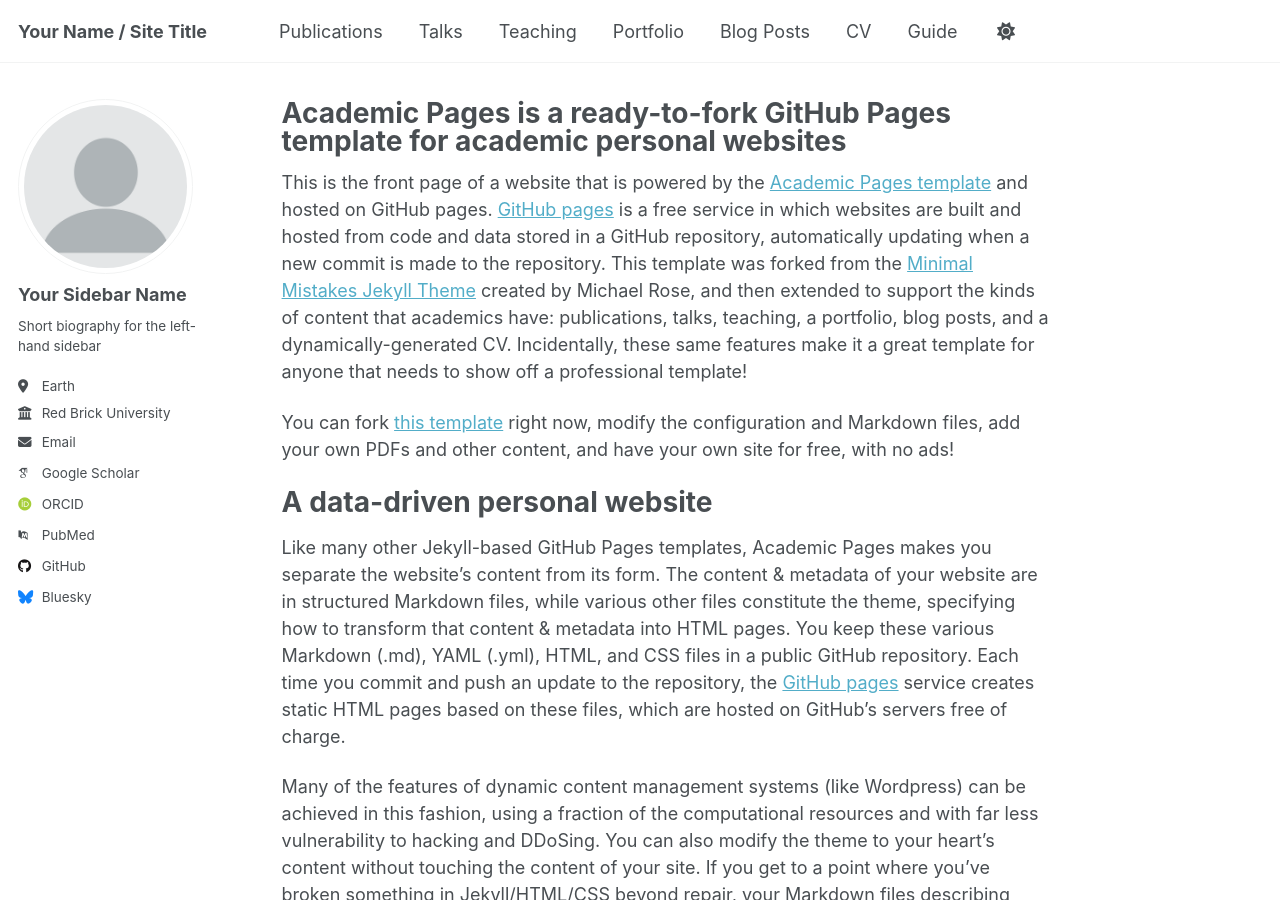
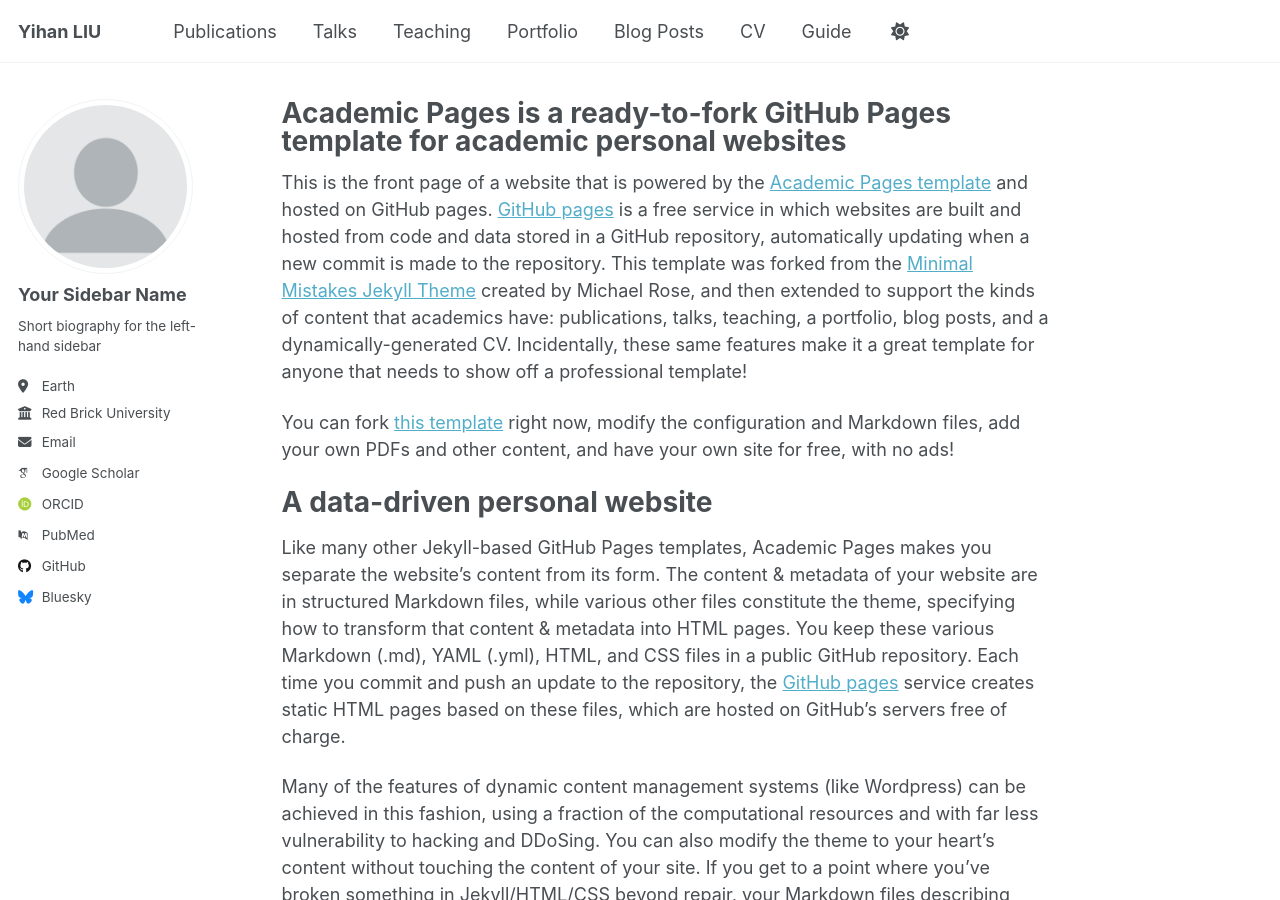
Before and after one commit to lyh829/lyh829.github.io, a Jekyll site: the page built from _pages/about.md, in a window 1280 px wide and 900 px high. Built offline with Jekyll 4.4.1, drawn with Linux system fonts in a browser that asks for light colours; some web fonts are replaced; a script that is not in the unit is left out.

Commit message:
Update _config.yml

```diff
--- a/_config.yml
+++ b/_config.yml
@@ -9,7 +9,7 @@
 # Basic Site Settings
 locale                   : "en-US"
 site_theme               : "default" # Currently available options are "default", "air"
-title                    : "Your Name / Site Title"
+title                    : "Yihan LIU"
 title_separator          : "-"
 name                     : &name "Your Name"
 description              : &description "Your Name's academic portfolio"   # Update this with a general description of your site, this is the default if not overridden by a page
```
